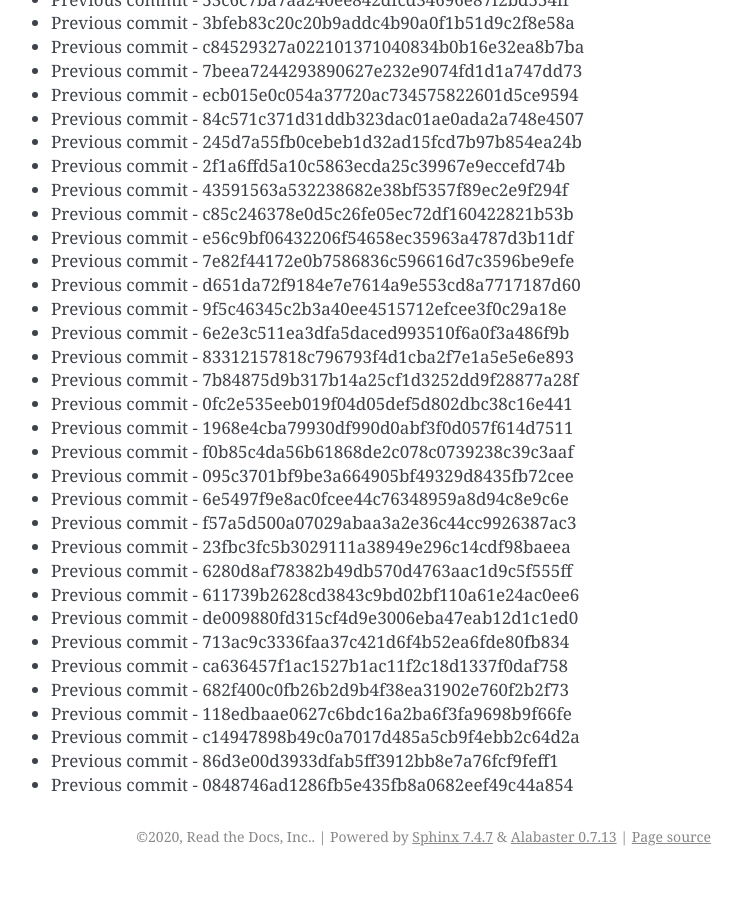
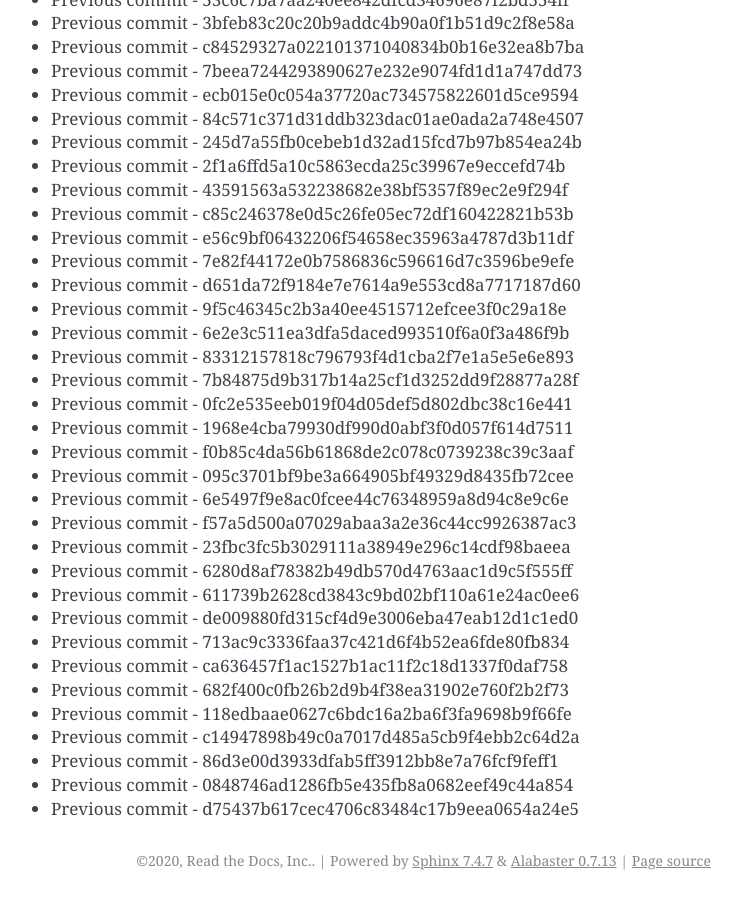
Before and after one commit to readthedocs/rtd-git-stresstest, a Sphinx documentation site: the page built from docs/updates.rst, in a window 1280 px wide and 900 px high, scrolled down 74450 px. Shown: the whole window, without its empty margins (399-1141 px from the left). Built offline with Sphinx 7.4.7, drawn with Linux system fonts in a browser that asks for light colours; before the commit the page ends 75326 px from its top, so only the background shows below that.

Commit message:
Generating commit from previous: d75437b617cec4706c83484c17b9eea0654a24e5

```diff
--- a/docs/updates.rst
+++ b/docs/updates.rst
@@ -3160,3 +3160,4 @@ It can be tested for any performance characteristics.
 * Previous commit - c14947898b49c0a7017d485a5cb9f4ebb2c64d2a
 * Previous commit - 86d3e00d3933dfab5ff3912bb8e7a76fcf9feff1
 * Previous commit - 0848746ad1286fb5e435fb8a0682eef49c44a854
+* Previous commit - d75437b617cec4706c83484c17b9eea0654a24e5
```
